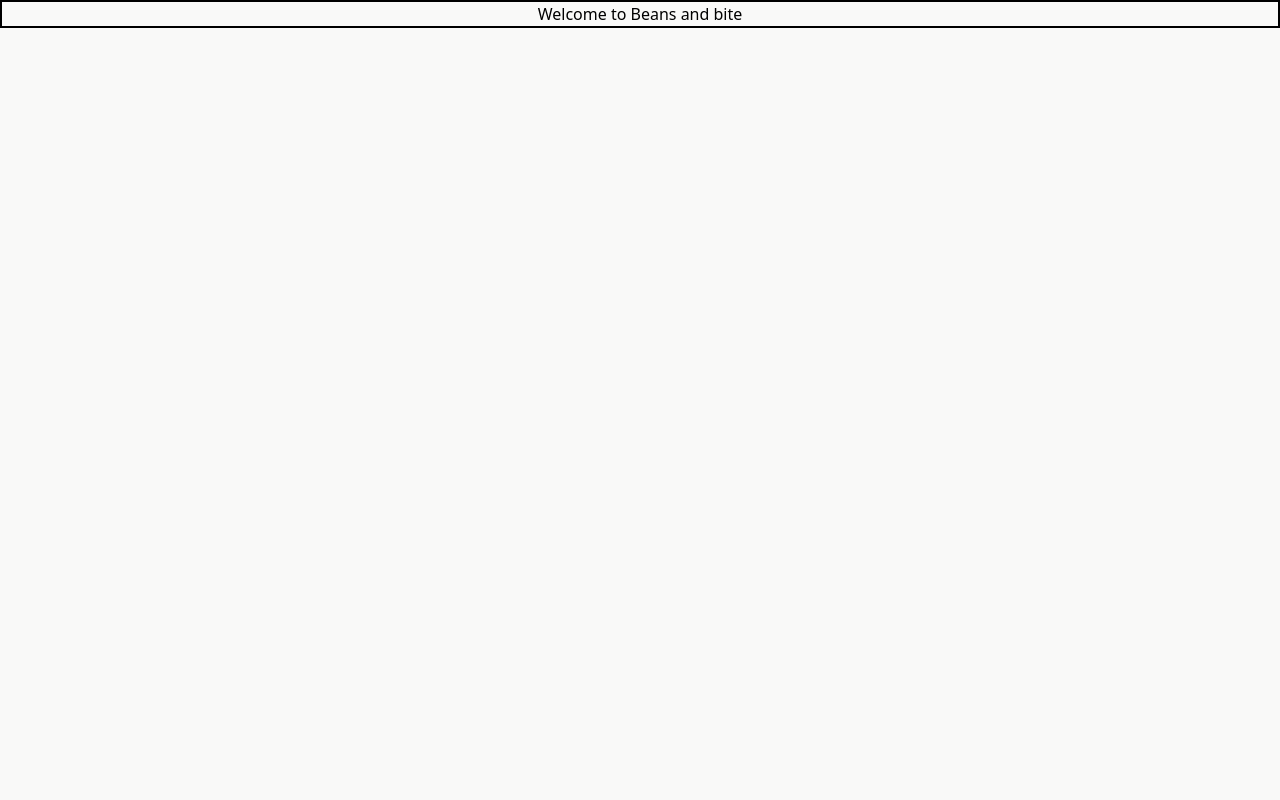
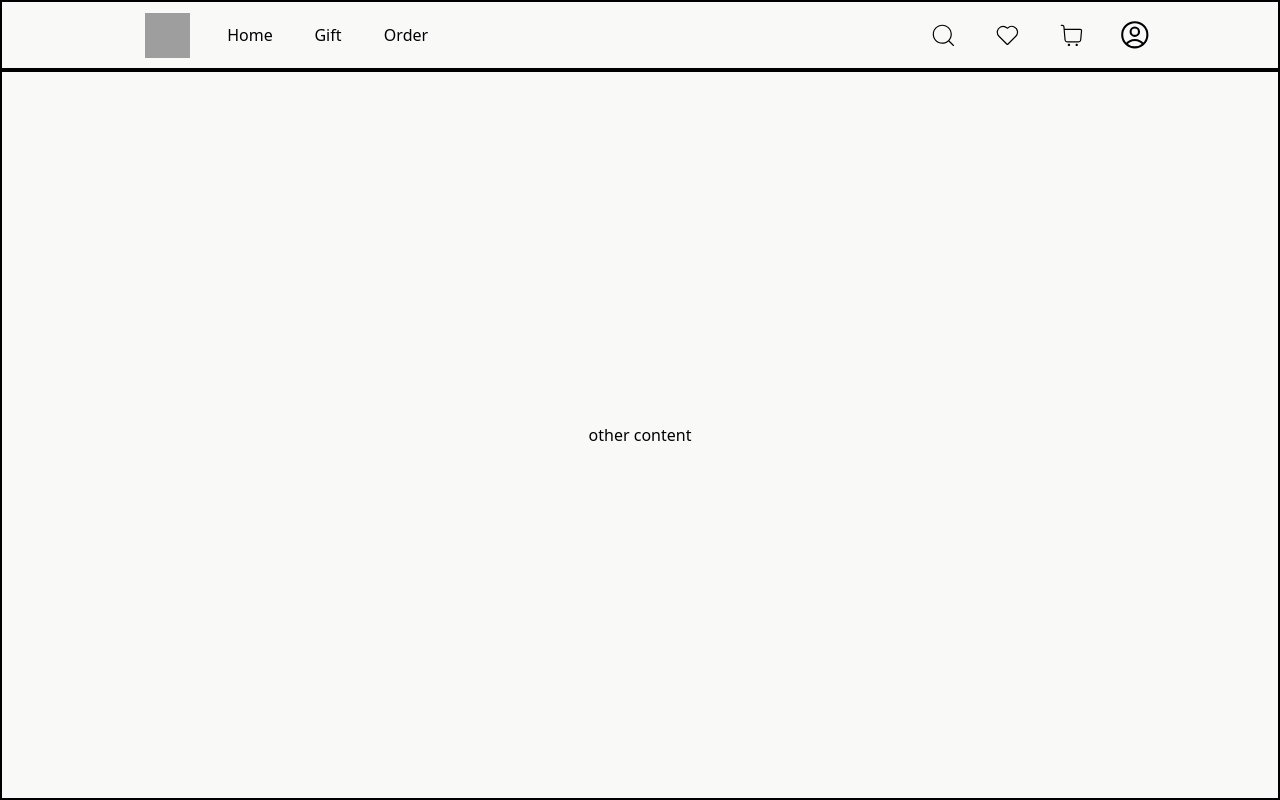
Before and after one commit to devashishbakare/Beans-and-Bite, a React (Vite) app in the folder frontend/: page / in a window 1280 px wide. Built offline with nearby package versions, Linux system fonts and the light colour scheme; grey boxes are pictures that could not be loaded.

Commit message:
added Navbar component for tab and desktop view

```diff
--- a/frontend/src/App.jsx
+++ b/frontend/src/App.jsx
@@ -1,13 +1,15 @@
 import React from "react";
 import { BrowserRouter, Routes, Route } from "react-router-dom";
 import { Home } from "./Components/Home";
-// import { UpdateImages } from "./Components/UpdateImages";
+import { UpdateImages } from "./Components/UpdateImages";
+import { Navbar } from "./Components/Navbar";
 function App() {
   return (
     <BrowserRouter>
       <Routes>
         <Route path="/" element={<Home />} />
-        {/* <Route path="/uploadImages" element={<UpdateImages />} /> */}
+        <Route path="/uploadImages" element={<UpdateImages />} />
+        <Route path="/nav" element={<Navbar />} />
       </Routes>
     </BrowserRouter>
   );
--- a/frontend/src/Components/Home.jsx
+++ b/frontend/src/Components/Home.jsx
@@ -1,5 +1,16 @@
 import React from "react";
-
+import { Navbar } from "./Navbar";
+import { MobileViewNavBar } from "./MobileViewNavBar";
 export const Home = () => {
-  return <div className="addBorder centerDiv">Welcome to Beans and bite</div>;
+  return (
+    <div className="h-[100vh] w-[100vw] flex flex-col-reverse sm:flex-col">
+      <div className="hidden sm:flex h-[70px] w-full justify-center items-center addBorder">
+        <Navbar />
+      </div>
+      <div className="h-[8vh] w-full max-w-[1050px] centerDiv sm:hidden">
+        <MobileViewNavBar />
+      </div>
+      <div className="flex-1 w-full addBorder centerDiv">other content</div>
+    </div>
+  );
 };
--- /dev/null
+++ b/frontend/src/Components/MobileViewNavBar.jsx
@@ -0,0 +1,7 @@
+import React from "react";
+
+export const MobileViewNavBar = () => {
+  return (
+    <div className="h-full w-full addBorder centerDiv">Mobile View Navbar</div>
+  );
+};
--- /dev/null
+++ b/frontend/src/Components/Navbar.jsx
@@ -0,0 +1,70 @@
+import React, { useState } from "react";
+import { HiOutlineUserCircle } from "react-icons/hi2";
+import { CiShoppingCart, CiHeart, CiSearch } from "react-icons/ci";
+import { IoIosArrowRoundBack } from "react-icons/io";
+export const Navbar = () => {
+  const [searchIconClick, setSearchIconClick] = useState(false);
+  return (
+    <div className="h-full w-full max-w-[1050px] flex">
+      <div className="h-full w-[80px] ml-3 centerDiv">
+        <div className="h-[45px] w-[45px] rounded-[50%]">
+          <img
+            src="http://res.cloudinary.com/djgouef8q/image/upload/v1724295399/hkijeoyi8l90co1j2yeu.png"
+            alt="logo"
+            className="h-full w-full bg-cover"
+          />
+        </div>
+      </div>
+      <div className="h-full flex-1 flex gap-2 ml-2">
+        {searchIconClick === false ? (
+          <>
+            <div className="h-full min-w-[70px] centerDiv">Home</div>
+            <div className="h-full min-w-[70px] centerDiv">Gift</div>
+            <div className="h-full min-w-[70px] centerDiv">Order</div>
+          </>
+        ) : (
+          <div className="h-full w-[95%] centerDiv">
+            <div className="h-[70%] ml-[10%] w-full border-[1.2px] border-gray-400 rounded-[30px] flex items-center bg-[#f9f9f8] flex">
+              <span
+                onClick={() => setSearchIconClick(false)}
+                className="h-full w-[50px] centerDiv"
+              >
+                <IoIosArrowRoundBack className="text-[1.8rem]" />
+              </span>
+              <input
+                className="h-[85%] w-[75%] ml-[5%] border-none outline-none bg-[#f9f9f8]"
+                type="text"
+                // value={searchKey}
+                // onChange={handleInput}
+                placeholder="Looking for something specific?"
+              />
+            </div>
+          </div>
+        )}
+      </div>
+      <div
+        className={`h-full  ${
+          searchIconClick ? "w-[220px]" : "w-[280px]"
+        } flex flex-row-reverse gap-1`}
+      >
+        <div className="h-full w-[60px] centerDiv">
+          <HiOutlineUserCircle className="text-[2.1rem]" />
+        </div>
+        <div className="h-full w-[60px] centerDiv">
+          <CiShoppingCart className="text-[1.8rem]" />
+        </div>
+        <div className="h-full w-[60px] centerDiv">
+          <CiHeart className="text-[1.8rem]" />
+        </div>
+        {searchIconClick == false && (
+          <div className="h-full w-[60px] centerDiv">
+            <CiSearch
+              onClick={() => setSearchIconClick(true)}
+              className="text-[1.8rem]"
+            />
+          </div>
+        )}
+      </div>
+    </div>
+  );
+};
--- /dev/null
+++ b/frontend/src/Components/Theam.jsx
@@ -0,0 +1,15 @@
+import React from "react";
+
+export const Theam = () => {
+  return (
+    <div className="h-[100vh] w-[100vw] flex flex-col-reverse sm:flex-col">
+      <div className="hidden sm:h-[8vh] w-full max-w-[1250px] centerDiv">
+        <Navbar />
+      </div>
+      <div className="h-[8vh] w-full max-w-[1250px] centerDiv sm:hidden">
+        <MobileViewNavBar />
+      </div>
+      <div className="h-[92vh] w-full addBorder centerDiv">other content</div>
+    </div>
+  );
+};
```
